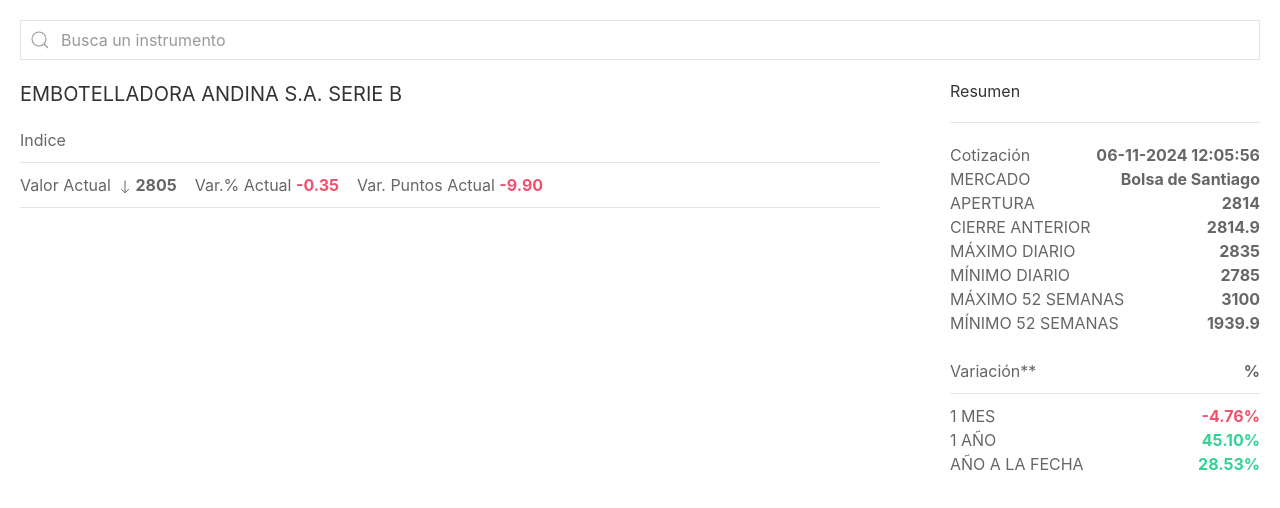
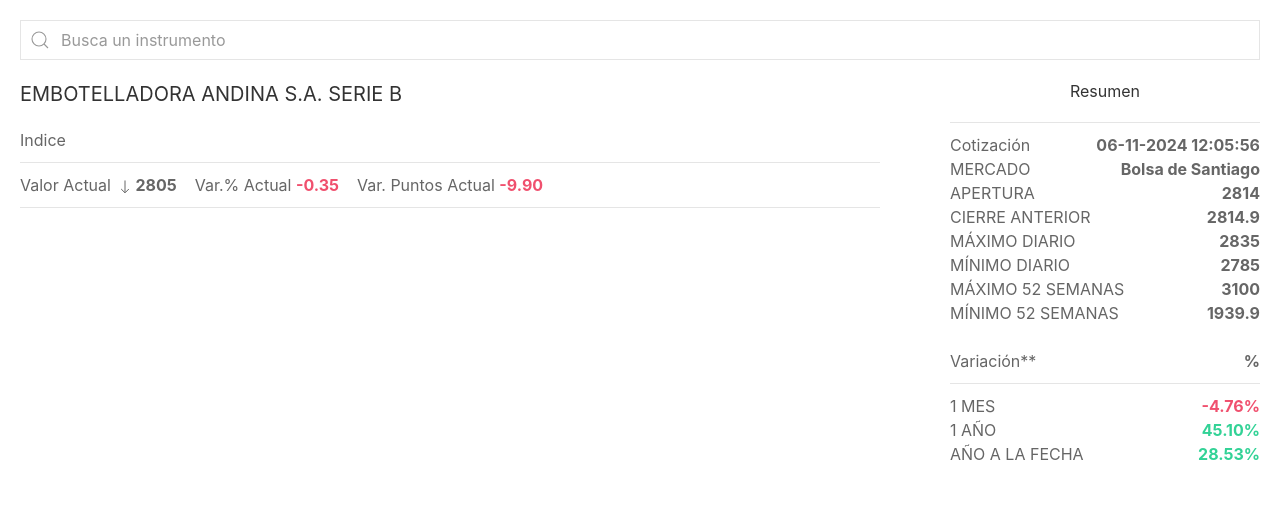
Before and after one commit to Gabrielapu/prueba-finmarkets, a Vue app: page / in a window 1280 px wide. Shown: the top 508 px of the page. Built offline with nearby package versions, Linux system fonts and the light colour scheme.

Commit message:
Summary adjustment

```diff
--- a/src/App.vue
+++ b/src/App.vue
@@ -5,3 +5,9 @@
 <script setup>
 import Home from './views/Home.vue';
 </script>
+
+<style>
+.text-center {
+  text-align: center;
+}
+</style>
--- a/src/components/SummaryComponent.vue
+++ b/src/components/SummaryComponent.vue
@@ -1,7 +1,7 @@
 
 <template>
-  <h5>Resumen</h5>
-  <hr class="uk-margin-samll">
+  <h5 class="text-center">Resumen</h5>
+  <hr class="uk-margin-small">
   <div class="uk-flex uk-flex-between">
     <span>Cotización</span>
     <b>{{ selectedInstrument.datetimeLastPrice }}</b>
```
